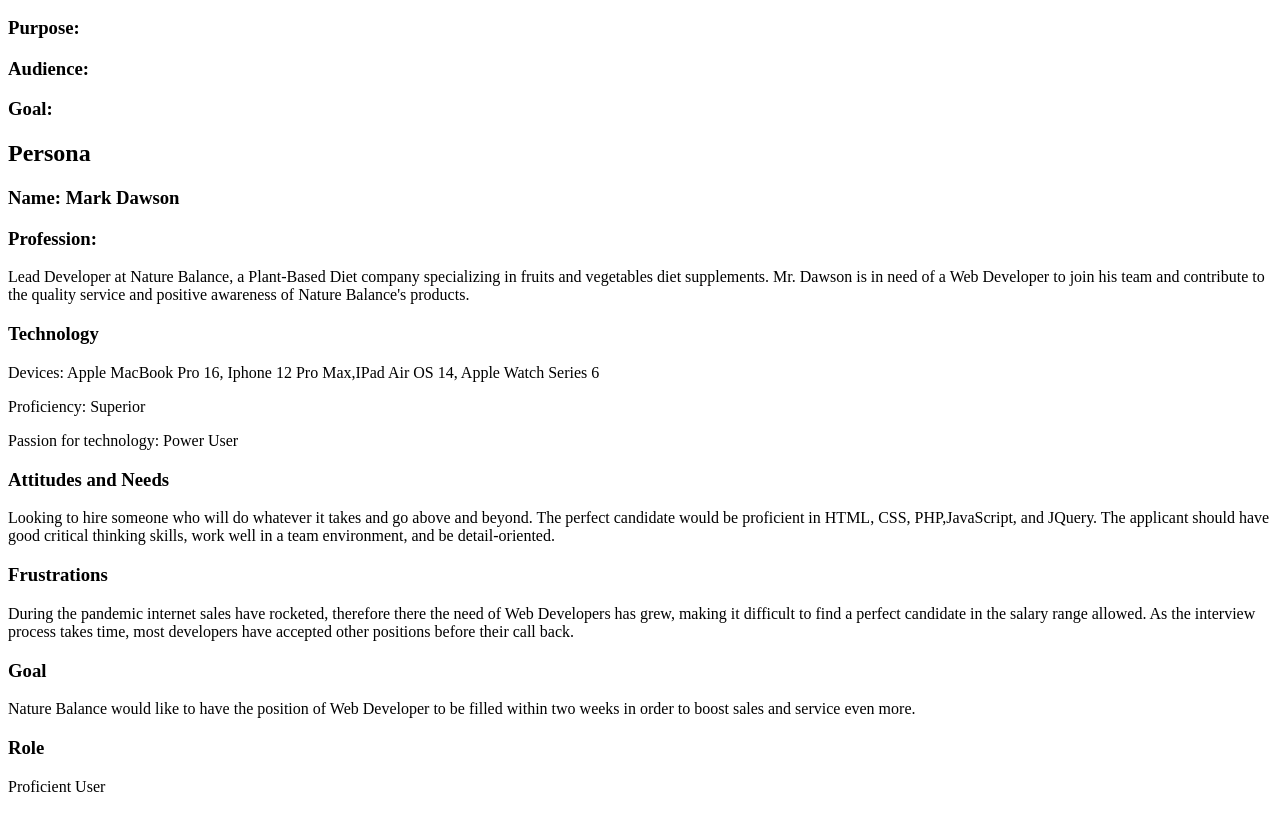
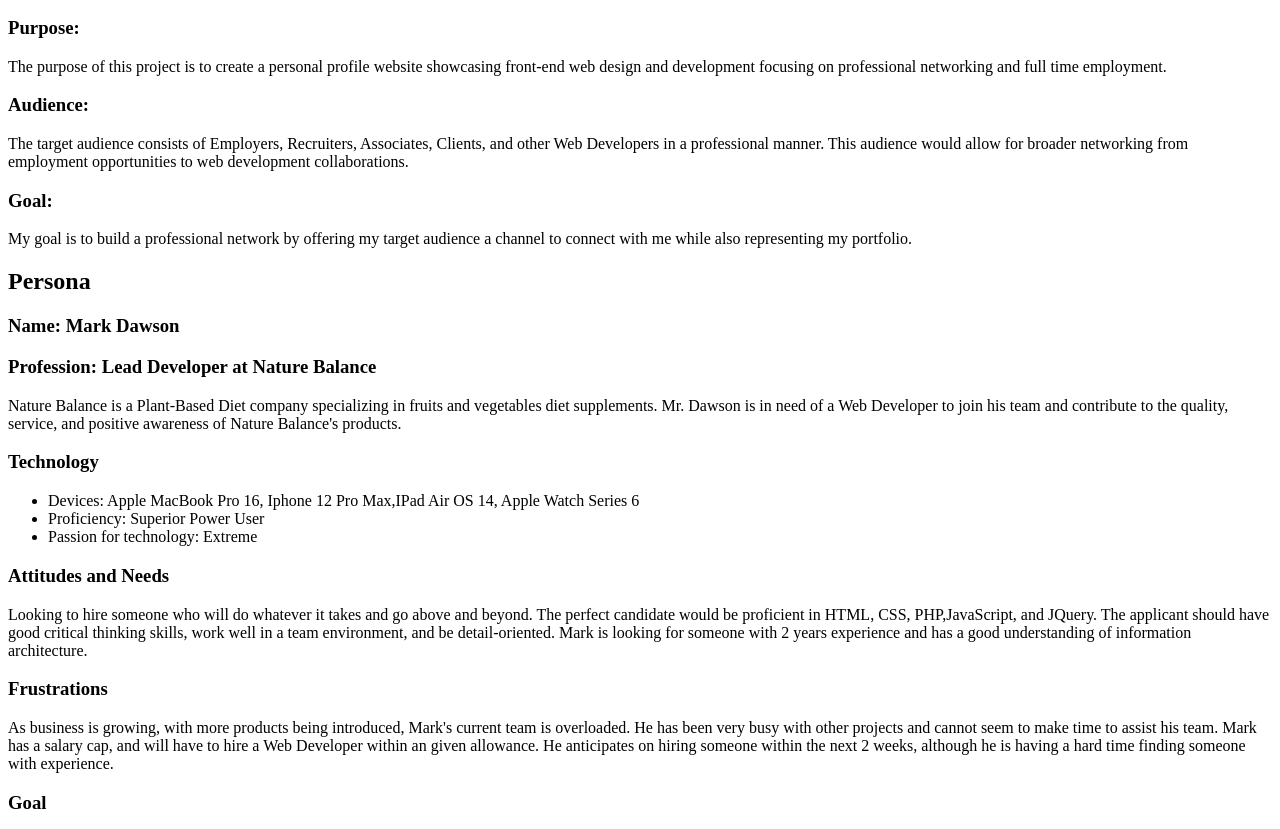
Before and after one commit to dianeaguilar/my-pwp-diane-aguilar, a plain HTML site: page public_html/documentation/milestone-1.html in a window 1280 px wide. Shown: the part 110-939 px from the top of the page. Drawn offline with Linux system fonts and the light colour scheme.

Commit message:
edited milestone-1.html

```diff
--- a/public_html/documentation/milestone-1.html
+++ b/public_html/documentation/milestone-1.html
@@ -4,40 +4,51 @@
     <meta charset="UTF-8">
     <title>PWP Milestone One</title>
 </head>
+<header>
     <h1>PWP Milestone One</h1>
-
     <h2>Purpose, Audience, & Goal</h2>
+</header>
 <body>
     <h3>Purpose:</h3>
-            <p>
-            </p>
+        <p>The purpose of this project is to create a personal profile website showcasing front-end web design and development focusing on professional networking and full time employment.</p>
+
     <h3>Audience:</h3>
-            <p></p>
+        <p>The target audience consists of Employers, Recruiters, Associates, Clients, and other Web Developers in a professional manner.  This audience would allow for broader networking from employment opportunities to web development collaborations.</p>
+
     <h3>Goal:</h3>
-            <p></p>
+        <p>My goal is to build a professional network by offering my target audience a channel to connect with me while also representing my portfolio.</p>
 
     <h2>Persona</h2>
 
     <h3>Name:  Mark Dawson</h3>
-        <h3>Profession:</h3>
-            <p> Lead Developer at Nature Balance, a Plant-Based Diet company specializing in fruits and vegetables diet supplements. Mr. Dawson is in need of a Web Developer to join his team and contribute to the quality service and positive awareness of Nature Balance's products.</p>
+    <h3>Profession: Lead Developer at Nature Balance</h3>
+    <p> Nature Balance is a Plant-Based Diet company specializing in fruits and vegetables diet supplements. Mr. Dawson is in need of a Web Developer to join his team and contribute to the quality, service, and positive awareness of Nature Balance's products.</p>
 
     <h3>Technology</h3>
-            <p>Devices: Apple MacBook Pro 16, Iphone 12 Pro Max,IPad Air OS 14, Apple Watch Series 6 </p>
-            <p>Proficiency: Superior</p>
-            <p>Passion for technology: Power User<p>
-
+    <div>
+        <ul>
+            <li>Devices: Apple MacBook Pro 16, Iphone 12 Pro Max,IPad Air OS 14, Apple Watch Series 6</li>
+            <li>Proficiency: Superior Power User</li>
+            <li>Passion for technology: Extreme</li>
+        </ul>
+    </div>
     <h3>Attitudes and Needs</h3>
-            <p>Looking to hire someone who will do whatever it takes and go above and beyond.  The perfect candidate would be proficient in HTML, CSS, PHP,JavaScript, and JQuery. The applicant should have good critical thinking skills, work well in a team environment, and be detail-oriented. </p>
+        <p>Looking to hire someone who will do whatever it takes and go above and beyond. The perfect candidate would be proficient in HTML, CSS, PHP,JavaScript, and JQuery. The applicant should have good critical thinking skills, work well in a team environment, and be detail-oriented. Mark is looking for someone with 2 years experience and has a good understanding of information architecture.
+        </p>
 
     <h3>Frustrations</h3>
-            <p>During the pandemic internet sales have rocketed, therefore there the need of Web Developers has grew, making it difficult to find a perfect candidate in the salary range allowed.  As the interview process takes time, most developers have accepted other positions before their call back.</p>
+        <p>As business is growing, with more products being introduced, Mark's current team is overloaded.  He has been very busy with other projects and cannot seem to make time to assist his team. Mark has a salary cap, and will have to hire a Web Developer within an given allowance.  He anticipates on hiring someone within the next 2 weeks, although he is having a hard time finding someone with experience.
+        </p>
 
     <h3>Goal</h3>
-            <p>Nature Balance would like to have the position of Web Developer to be filled within two weeks in order to boost sales and service even more.</p>
+        <p>Nature Balance would like to have the position of Web Developer to be filled within two weeks in order to boost sales and service.
+        </p>
 
     <h3>Role</h3>
         <p>Proficient User</p>
 
+<h3>User Story:</h3>
+<p>Mr. Dawson would like to hire an experienced web developer within the next 2 weeks, to assist with his current team's workload.</p>
+
 </body>
 </html>
```
Lines whose indentation alone changed are shown as unchanged.
